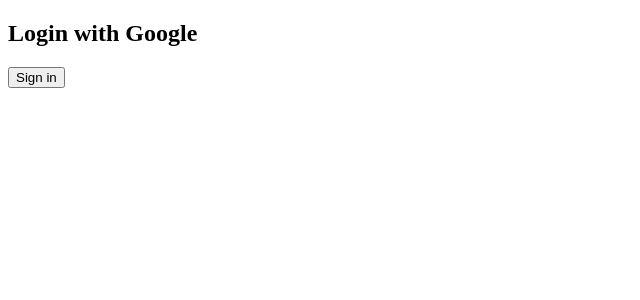
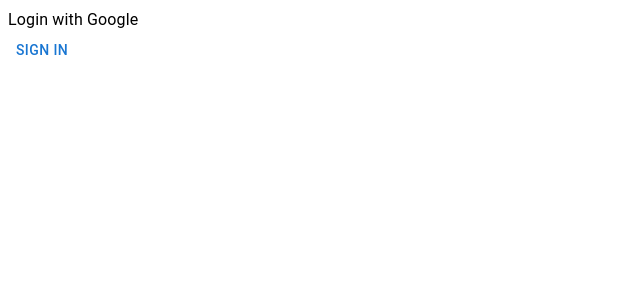
Before and after one commit to vignexshh/ranklist, a Next.js app: page /login in a window 1280 px wide. Shown: the top 300 px of the page, without its empty margins (0-640 px from the left). Built offline with nearby package versions, Linux system fonts and the light colour scheme; what @mui/material-nextjs, @toolpad/core would draw is missing.

Commit message:
replaced test instances with mui components

```diff
--- a/app/login/page.tsx
+++ b/app/login/page.tsx
@@ -2,12 +2,12 @@
 "use client";
 
 import { signIn } from "next-auth/react";
-
+import { Button, Box, Typography } from "@mui/material";
 export default function LoginPage() {
   return (
-    <div>
-      <h2>Login with Google</h2>
-      <button onClick={() => signIn("google",{ callbackUrl: "/rank" })}>Sign in</button>
-    </div>
+    <Box>
+        <Typography>Login with Google</Typography>
+      <Button onClick={() => signIn("google",{ callbackUrl: "/rank" })}>Sign in</Button>
+    </Box>
   );
 }
```
